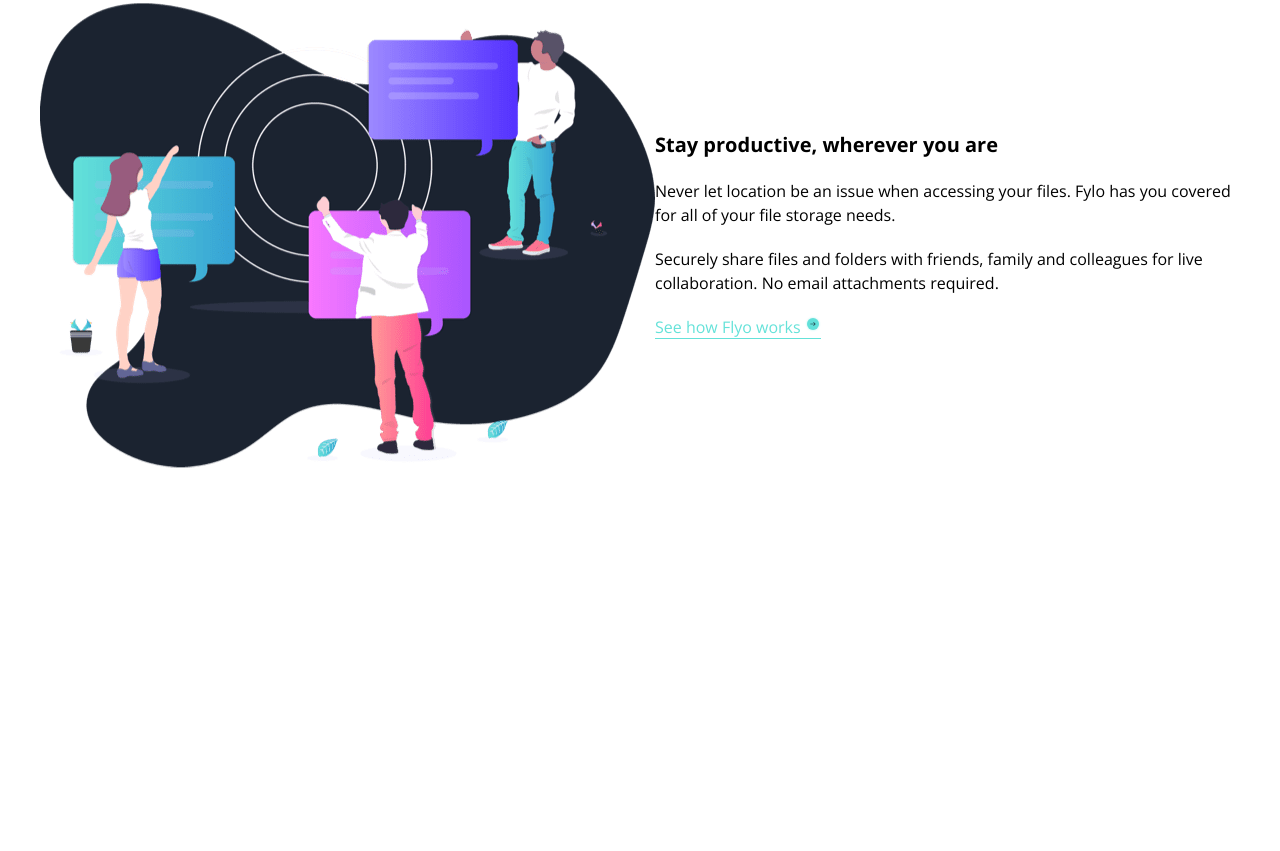
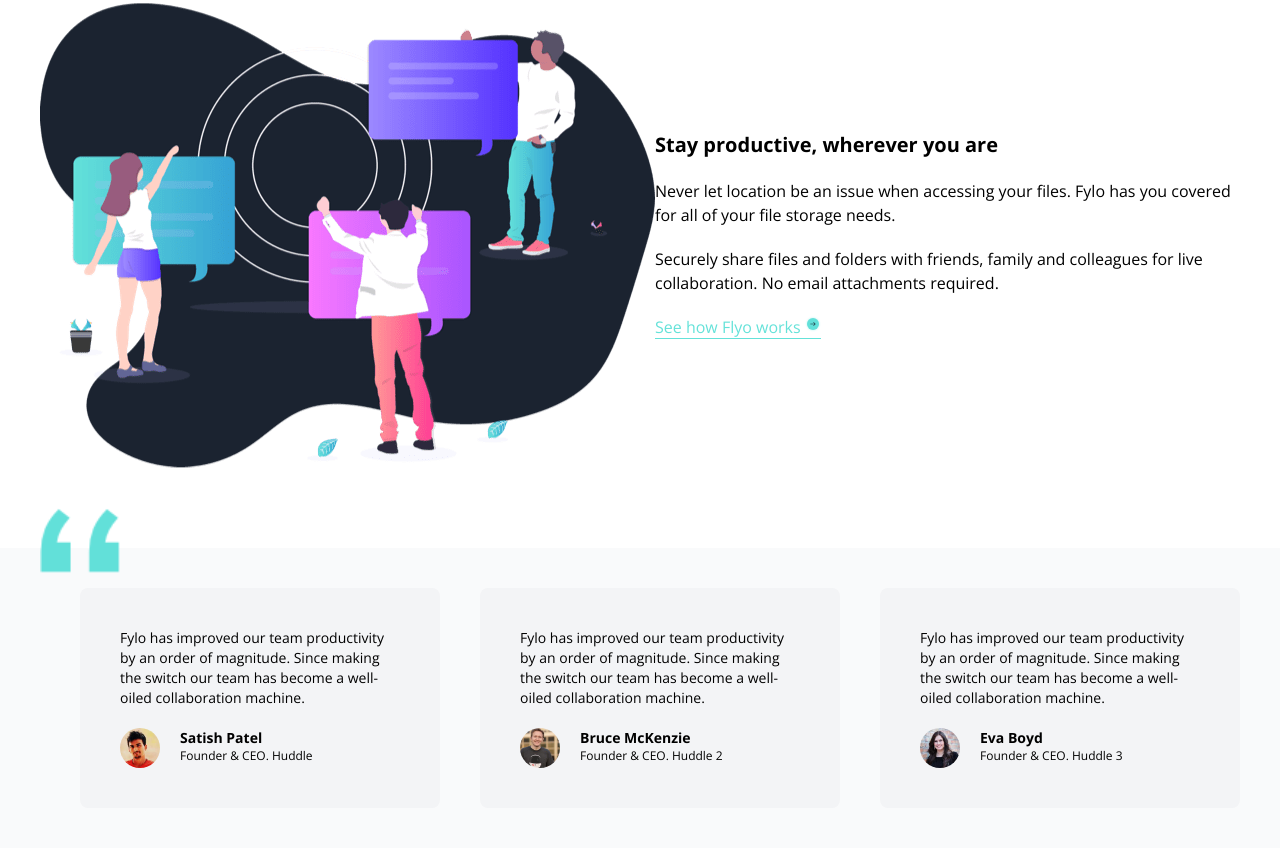
Before and after one commit to ezeerbe/fileshare, a website: page index.htm in a window 1280 px wide. Shown: the part 1794-2645 px from the top of the page. Before the commit the page ends 2302 px from the top, so only its background shows below. Drawn offline with nearby package versions, Linux system fonts and the light colour scheme.

Commit message:
add testimonials

```diff
--- a/index.htm
+++ b/index.htm
@@ -83,7 +83,7 @@
     </session>
     <section class="bg-white dark:bg-darkBlue">
         <div
-            class="container flex flex-col items-center mx-auto mt-24 px-10 space-y-5 md:flex-row md:justify-between md:space-y-0">
+            class="container flex flex-col items-center mx-auto mt-24 px-10 pb-20 space-y-5 md:flex-row md:justify-between md:space-y-0">
             <img class="md:w-/2" src="images/illustration-stay-productive.png" alt="" srcset="">
             <div class="flex flex-col space-y-5 md:w-1/2">
                 <h2 class="font-bold text-xl">Stay productive, wherever you are</h2>
@@ -100,6 +100,47 @@
             </div>
         </div>
     </section>
+    <session class="bg-gray-50 dark:bg-darkBlue">
+        <div
+            class="relative container p-10 flex flex-col items-center justify-center space-y-10 md:flex-row md:space-y-0 md:space-x-10">
+            <img src="images/bg-quotes.png" alt="" class="absolute top-10 left-10 w-10 md:w-20 md:-top-10">
+            <div class="flex flex-col bg-gray-100 dark:bg-darkBlue3 rounded-lg p-10 gap-5 md:w-1/3">
+                <p class="text-sm leading-5">Fylo has improved our team productivity by an order of magnitude. Since
+                    making the switch our team
+                    has become a well-oiled collaboration machine.</p>
+                <div class="flex flex-row gap-5">
+                    <img class="w-10 rounded-full" src="images/profile-1.jpg" alt="" srcset="">
+                    <div>
+                        <h5 class="text-sm font-semibold">Satish Patel</h5>
+                        <p class="text-xs font-extralight">Founder & CEO. Huddle</p>
+                    </div>
+                </div>
+            </div>
+            <div class="flex flex-col bg-gray-100 dark:bg-darkBlue3 rounded-lg p-10 gap-5 md:w-1/3">
+                <p class="text-sm leading-5">Fylo has improved our team productivity by an order of magnitude. Since
+                    making the switch our team has become a well-oiled collaboration machine.</p>
+                <div class="flex flex-row gap-5">
+                    <img class="w-10 rounded-full" src="images/profile-2.jpg" alt="" srcset="">
+                    <div>
+                        <h5 class="text-sm font-semibold">Bruce McKenzie</h5>
+                        <p class="text-xs font-extralight">Founder & CEO. Huddle 2</p>
+                    </div>
+                </div>
+            </div>
+            <div class="flex flex-col bg-gray-100 dark:bg-darkBlue3 rounded-lg p-10 gap-5 md:w-1/3">
+                <p class="text-sm leading-5">Fylo has improved our team productivity by an order of magnitude. Since
+                    making the switch our team
+                    has become a well-oiled collaboration machine.</p>
+                <div class="flex flex-row gap-5">
+                    <img class="w-10 rounded-full" src="images/profile-3.jpg" alt="" srcset="">
+                    <div>
+                        <h5 class="text-sm font-semibold">Eva Boyd</h5>
+                        <p class="text-xs font-extralight">Founder & CEO. Huddle 3</p>
+                    </div>
+                </div>
+            </div>
+        </div>
+    </session>
     <script src="scripts.js"></script>
 </body>
 
--- a/tailwind.config.js
+++ b/tailwind.config.js
@@ -6,7 +6,8 @@
     extend: {
       colors:{
         darkBlue: 'hsl(217, 28%, 15%)',
-        accentCyan: 'hsl(176, 68%, 64%)'
+        accentCyan: 'hsl(176, 68%, 64%)',
+        darkBlue3: 'hsl(219, 30%, 18%)'
       },
       fontFamily:{
         "opensans":["Open Sans","sans-serif"]
```
Also changed, not shown: dist/styles.css.
